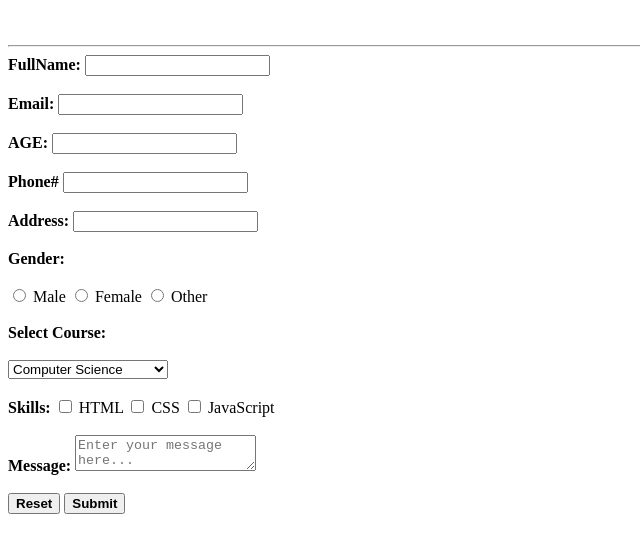
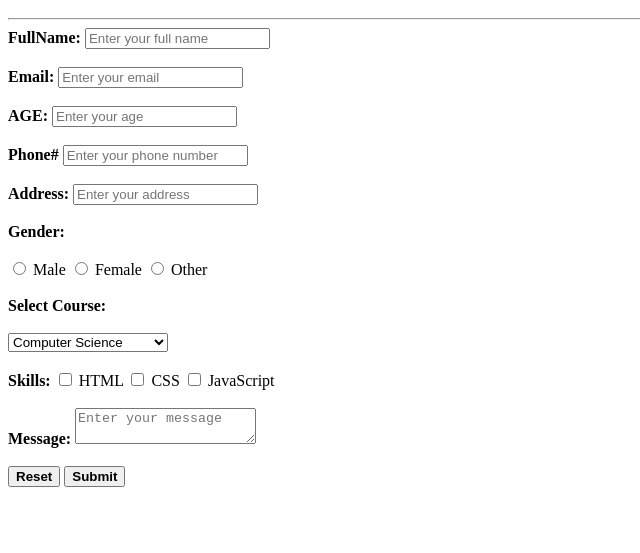
Before and after one commit to hamayalzaheer7-cpu/hamayalregistrationform, a plain HTML site: page index.html in a window 1280 px wide. Shown: the part 49-602 px from the top of the page, without its empty margins (0-640 px from the left). Drawn offline with Linux system fonts and the light colour scheme.

Commit message:
registration form

```diff
--- a/index.html
+++ b/index.html
@@ -7,23 +7,23 @@
     <title>REGISTRATION FORM</title>
 </head>
 <body>
-    <h2><header><b>STUDENT REGISTRATION FORM</b></header><br></h2> <hr>
+    <h2><header><b>STUDENT REGISTRATION FORM</b></header></h2> <hr>
 
     <form>
-        <label for="name"><b>FullName: </b></label>
-        <input type="text" id="name" name="name"><br><br>
+        <label for="name "><b>FullName: </b></label>
+        <input type="text" id="name" name="name" placeholder="Enter your full name"><br><br>
 
         <label for="email"><b>Email: </b></label>
-        <input type="text" id="email" name="email"><br><br>
+        <input type="text" id="email" name="email" placeholder="Enter your email"><br><br>
 
         <label for="AGE"><b>AGE:</b></label>
-        <input type="number" id="age" name="age"><br><br>
+        <input type="number" id="age" name="age" placeholder="Enter your age"><br><br>
 
         <label for="phone"><b>Phone# </b></label>
-        <input type="tel" id="phone" name="phone"><br><br>
+        <input type="tel" id="phone" name="phone" placeholder="Enter your phone number"><br><br>
 
         <label for="address"><b>Address: </b></label>
-        <input type="text" id="address" name="address"><br><br>
+        <input type="text" id="address" name="address" placeholder="Enter your address"><br><br>
 
         <label for="gender"><b>Gender: </b></label><br><br>
 
@@ -56,7 +56,7 @@
         <label for="js">JavaScript</label><br><br>
 
         <label for="message"><b>Message:</b></label>
-        <textarea id="message" name="message" placeholder="Enter your message here..."></textarea>
+        <textarea id="message" name="message" placeholder="Enter your message"></textarea>
         <br><br>
 
         <button type="reset"><b>Reset</b></button>
```
